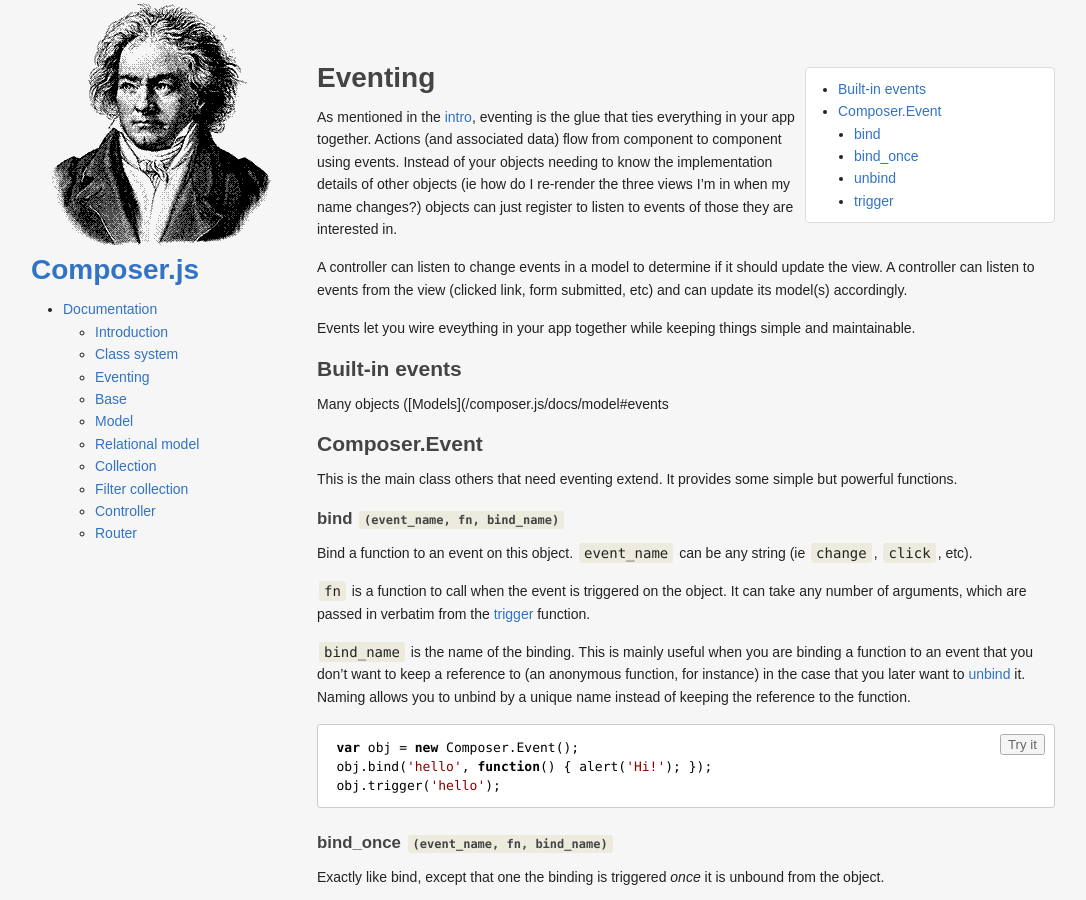
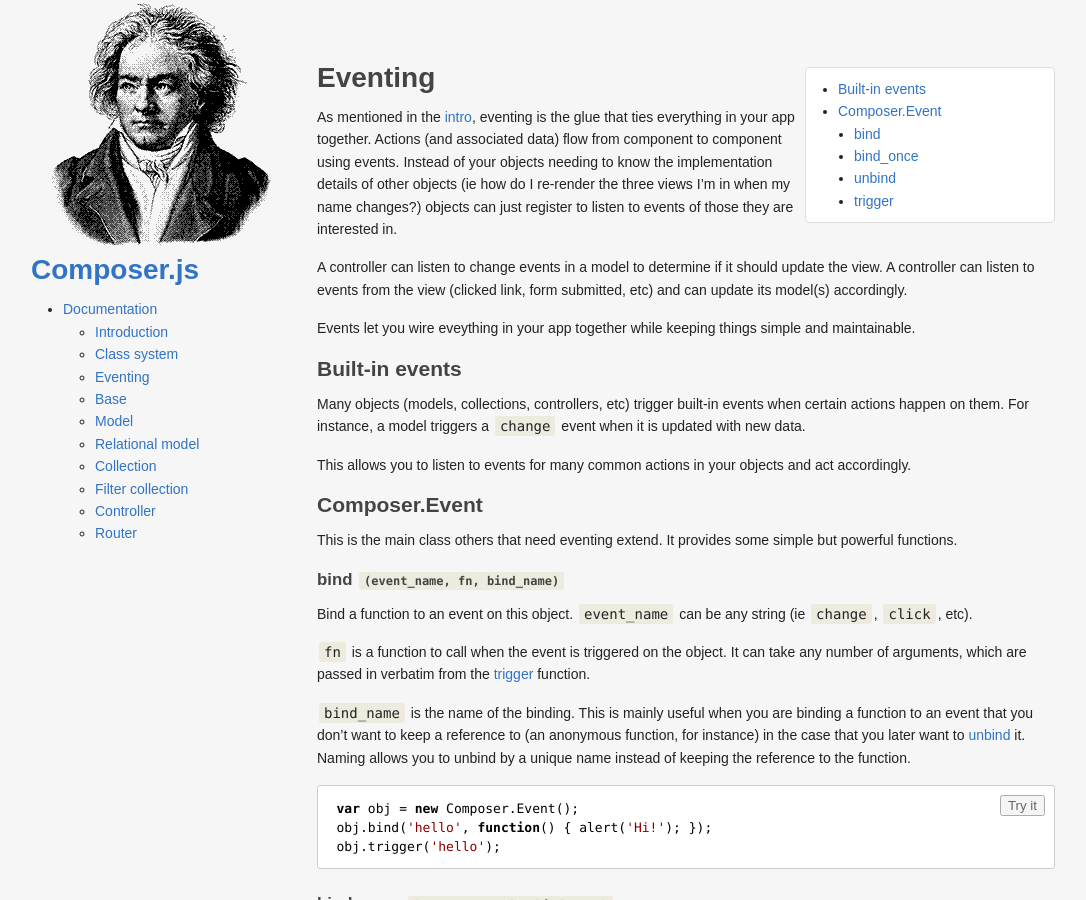
Before and after one commit to lyonbros/composer.js, a Jekyll site: the page built from docs/event.md, in a window 1280 px wide and 900 px high. Shown: the whole window, without its empty margins (97-1183 px from the left). Built offline with Jekyll 4.4.1, drawn with Linux system fonts in a browser that asks for light colours.

Commit message:
built in

```diff
--- a/docs/event.md
+++ b/docs/event.md
@@ -21,7 +21,12 @@ and maintainable.
 
 ## Built-in events
 
-Many objects ([Models](/composer.js/docs/model#events
+Many objects (models, collections, controllers, etc) trigger built-in events
+when certain actions happen on them. For instance, a model triggers a `change`
+event when it is updated with new data.
+
+This allows you to listen to events for many common actions in your objects and
+act accordingly.
 
 ## Composer.Event
 
```
